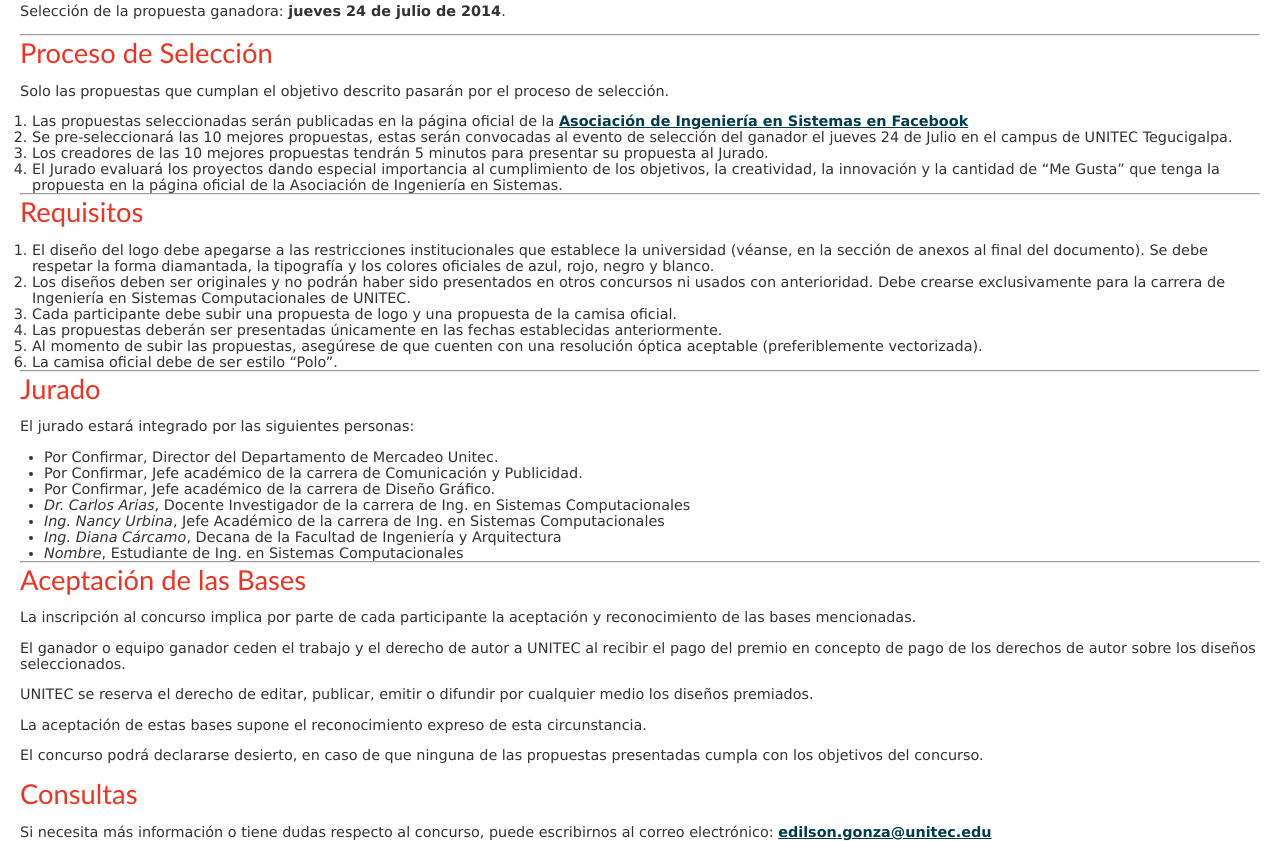
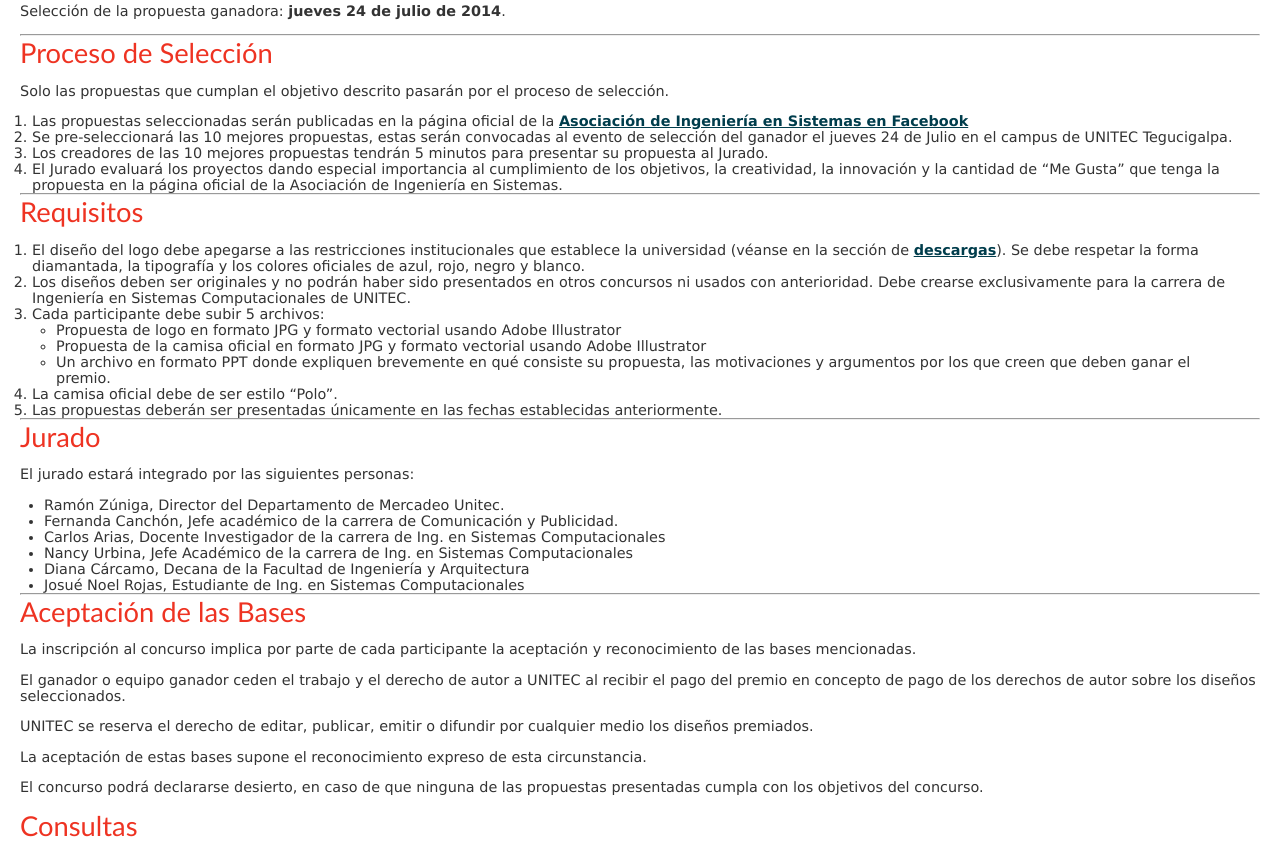
Before and after one commit to edygg/logo-shirt-contest, a CakePHP app: the page made by app/View/Home/contest_rules.ctp in a window 1280 px wide. Shown: the part 970-1811 px from the top of the page. Run offline with PHP 8.4 and a stand-in for CakePHP, Linux system fonts and the light colour scheme; the template is opened without the code that fills it, so the values that code supplies are empty; some libraries are stand-ins or nearby versions.

Commit message:
Adding new rules and user email

```diff
--- a/app/Model/User.php
+++ b/app/Model/User.php
@@ -23,6 +23,12 @@ class User extends AppModel {
                 'message' => 'Please enter a valid role',
                 'allowEmpty' => false
             )
+        ),
+        'email' => array(
+            'required' => array(
+              'rule' => array('notEmpty'),
+              'message' => 'Debes ingresar tu correo'
+            )
         )
     );
 
--- a/app/View/Home/contest_rules.ctp
+++ b/app/View/Home/contest_rules.ctp
@@ -69,12 +69,17 @@
 	<div id="requisitos">
 		<h2>Requisitos</h2>
 		<ol>
-			<li>El diseño del logo debe apegarse a las restricciones institucionales que establece la universidad (véanse, en la sección de anexos al final del documento). Se debe respetar la forma diamantada, la tipografía y los colores oficiales de azul, rojo, negro y blanco.</li>
+			<li>El diseño del logo debe apegarse a las restricciones institucionales que establece la universidad (véanse en la sección de <a href="#descargas">descargas</a>). Se debe respetar la forma diamantada, la tipografía y los colores oficiales de azul, rojo, negro y blanco.</li>
 			<li>Los diseños deben ser originales y no podrán haber sido presentados en otros concursos ni usados con anterioridad. Debe crearse exclusivamente para la carrera de Ingeniería en Sistemas Computacionales de UNITEC.</li>
-			<li>Cada participante debe subir una propuesta de logo y una propuesta de la camisa oficial.</li>
-			<li>Las propuestas deberán ser presentadas únicamente en las fechas establecidas anteriormente.</li>
-			<li>Al momento de subir las propuestas, asegúrese de que cuenten con una resolución óptica aceptable (preferiblemente vectorizada).</li>
-			<li>La camisa oficial debe de ser estilo “Polo”.</li>
+			<li>Cada participante debe subir 5 archivos:
+        <ul>
+          <li>Propuesta de logo en formato JPG y formato vectorial usando Adobe Illustrator</li>
+          <li>Propuesta de la camisa oficial en formato JPG y formato vectorial usando Adobe Illustrator</li>
+          <li>Un archivo en formato PPT donde expliquen brevemente en qué consiste su propuesta, las motivaciones y argumentos por los que creen que deben ganar el premio.</li>
+        </ul>
+      </li>
+      <li>La camisa oficial debe de ser estilo “Polo”.</li>
+      <li>Las propuestas deberán ser presentadas únicamente en las fechas establecidas anteriormente.</li>
 		</ol>
 	</div>
 	<hr>
@@ -82,13 +87,12 @@
 		<h2>Jurado</h2>
 		<p>El jurado estará integrado por  las siguientes personas:</p>
 		<ul>
-			<li>Por Confirmar, Director del Departamento de Mercadeo Unitec.</li>
-			<li>Por Confirmar, Jefe académico de la carrera de Comunicación y Publicidad.</li>
-			<li>Por Confirmar, Jefe académico de la carrera de Diseño Gráfico.</li>
-			<li><em>Dr. Carlos Arias</em>, Docente Investigador de la carrera de Ing. en Sistemas Computacionales</li>
-			<li><em>Ing. Nancy Urbina</em>, Jefe Académico de la carrera de Ing. en Sistemas Computacionales</li>
-			<li><em>Ing. Diana Cárcamo</em>, Decana de la Facultad de Ingeniería y Arquitectura</li>
-			<li><em>Nombre</em>, Estudiante de Ing. en Sistemas Computacionales</li>
+      <li>Ramón Zúniga, Director del Departamento de Mercadeo Unitec.</li>
+      <li>Fernanda Canchón, Jefe académico de la carrera de Comunicación y Publicidad.</li>
+      <li>Carlos Arias, Docente Investigador de la carrera de Ing. en Sistemas Computacionales</li>
+      <li>Nancy Urbina, Jefe Académico de la carrera de Ing. en Sistemas Computacionales</li>
+      <li>Diana Cárcamo, Decana de la Facultad de Ingeniería y Arquitectura</li>
+      <li>Josué Noel Rojas, Estudiante de Ing. en Sistemas Computacionales</li>
 		</ul>
 	</div>
 	<hr>
--- a/app/View/Home/index.ctp
+++ b/app/View/Home/index.ctp
@@ -1,3 +1,3 @@
-<div class="col-sm-8 col-sm-offset-2">
-  <?php echo $this->Html->image('cambiemos-la-imagen-de-sistemas.jpg', array('alt' => 'Afiche')); ?>
+<div class="col-sm-8 col-sm-offset-3">
+  <?php echo $this->Html->image('cambiemos-la-imagen-de-sistemas.jpg', array('alt' => 'Afiche', 'id' => 'afiche')); ?>
 </div>
--- a/app/View/Layouts/layout_with_bar.ctp
+++ b/app/View/Layouts/layout_with_bar.ctp
@@ -8,6 +8,7 @@
 				'bootstrap.min',
 				'font-awesome.min',
 				'contest_rules',
+        'main',
 			));
 	?>
 </head>
--- /dev/null
+++ b/sqls/run_this_also.sql
@@ -0,0 +1,3 @@
+USE logoContest;
+
+ALTER TABLE users ADD email VARCHAR(60);
```
Also changed, not shown: app/View/Files/list_files.ctp (+18 -0 lines), app/View/Users/add.ctp (+11 -0 lines), app/webroot/css/main.css (added, +9 -0 lines), app/webroot/img/cambiemos-la-imagen-de-sistemas.jpg, 1 other file.
